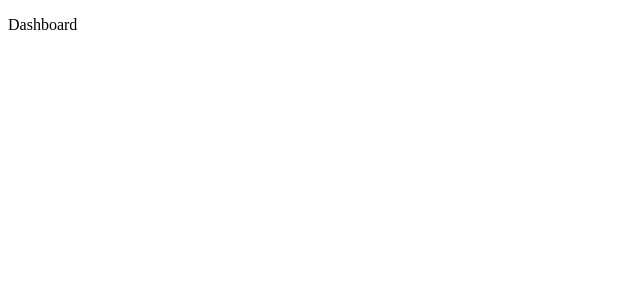
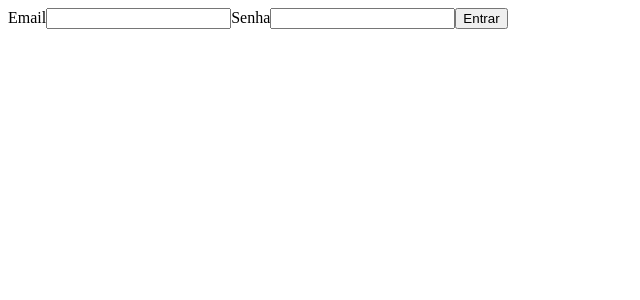
Before and after one commit to UeresWally/react-typescript, a React (Create React App) app: page /entrar in a window 1280 px wide. Before the commit this address led to /pagina-inicial. Shown: the top 300 px of the page, without its empty margins (0-640 px from the left). Built offline with nearby package versions, Linux system fonts and the light colour scheme.

Commit message:
feat: add login page and form

```diff
--- a/src/app/pages/dashboard/Dashboard.tsx
+++ b/src/app/pages/dashboard/Dashboard.tsx
@@ -1,5 +1,10 @@
+import { Link } from 'react-router-dom'
+
 export const Dashboard = () => {
-    return(
-        <p>Dashboard</p>
-    )
+  return (
+    <>
+      <p>Dashboard</p>
+      <Link to="/entrar">Login</Link>
+    </>
+  )
 }
--- a/src/app/pages/index.ts
+++ b/src/app/pages/index.ts
@@ -1 +1,2 @@
 export * from './dashboard/Dashboard';
+export * from './login/Login';
--- /dev/null
+++ b/src/app/pages/login/Login.tsx
@@ -0,0 +1,28 @@
+import { useState } from "react";
+
+export const Login = () => {
+  const [email, setEmail] = useState('');
+  const [password, setPassword] = useState('');
+  const handleEntrar = () => {
+    console.log(email)
+    console.log(password)
+  }
+
+  return (
+    <div>
+      <form>
+        <label>
+          <span>Email</span>
+          <input type="email" value={email} onChange={e => setEmail(e.target.value)}/>
+        </label>
+        <label>
+          <span>Senha</span>
+          <input type="password" value={password} onChange={e => setPassword(e.target.value)}/>
+        </label>
+        <button type="button" onClick={handleEntrar}>
+          Entrar
+        </button>
+      </form>
+    </div>
+  )
+}
--- a/src/app/routes/index.tsx
+++ b/src/app/routes/index.tsx
@@ -1,11 +1,11 @@
-import {  } from "react-router-dom"
 import { BrowserRouter, Routes as Switch, Route, Navigate } from "react-router-dom"
-import { Dashboard } from "../pages"
+import { Dashboard, Login } from "../pages"
 
 export const Routes = () => {
   return (
     <BrowserRouter>
       <Switch>
+        <Route path="/entrar" element={<Login />}/>
         <Route path="/pagina-inicial" element={<Dashboard />}/>
         <Route path="*" element={<Navigate to="pagina-inicial"/>}/>
       </Switch>
```
